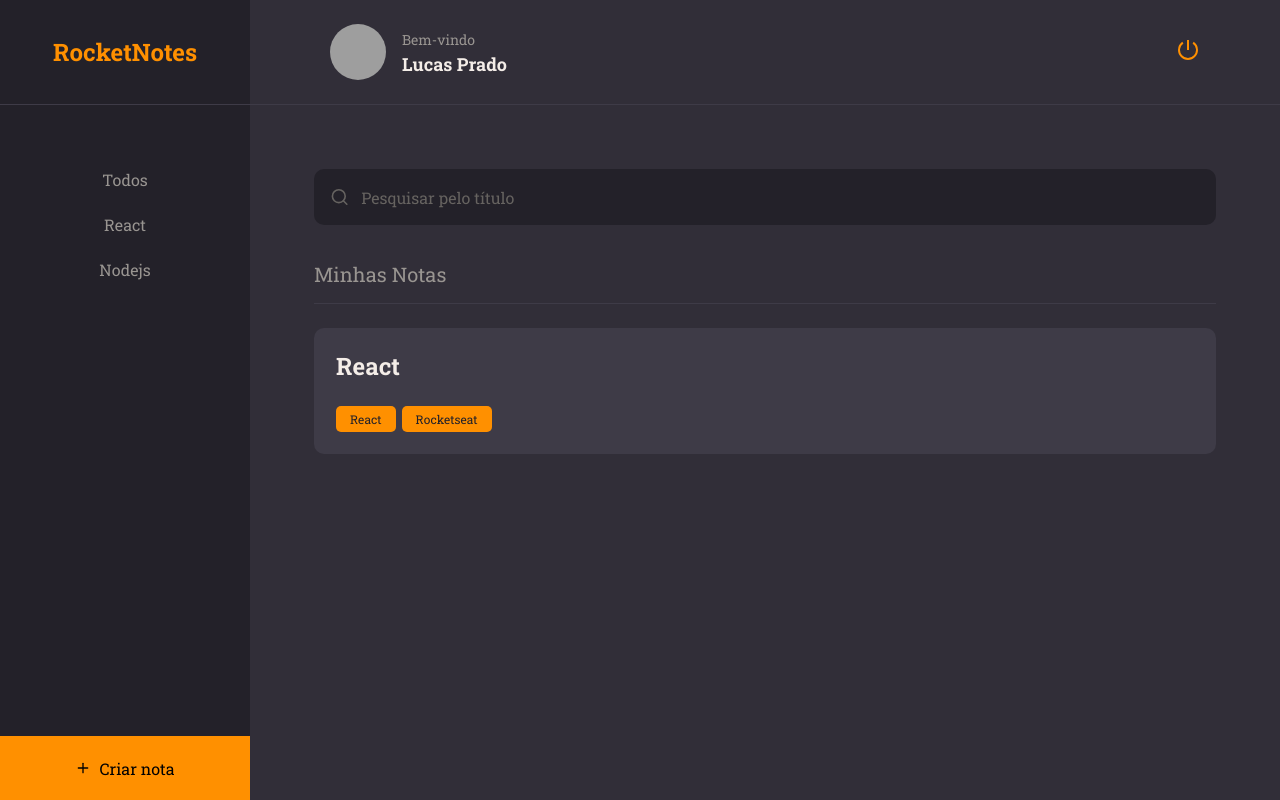
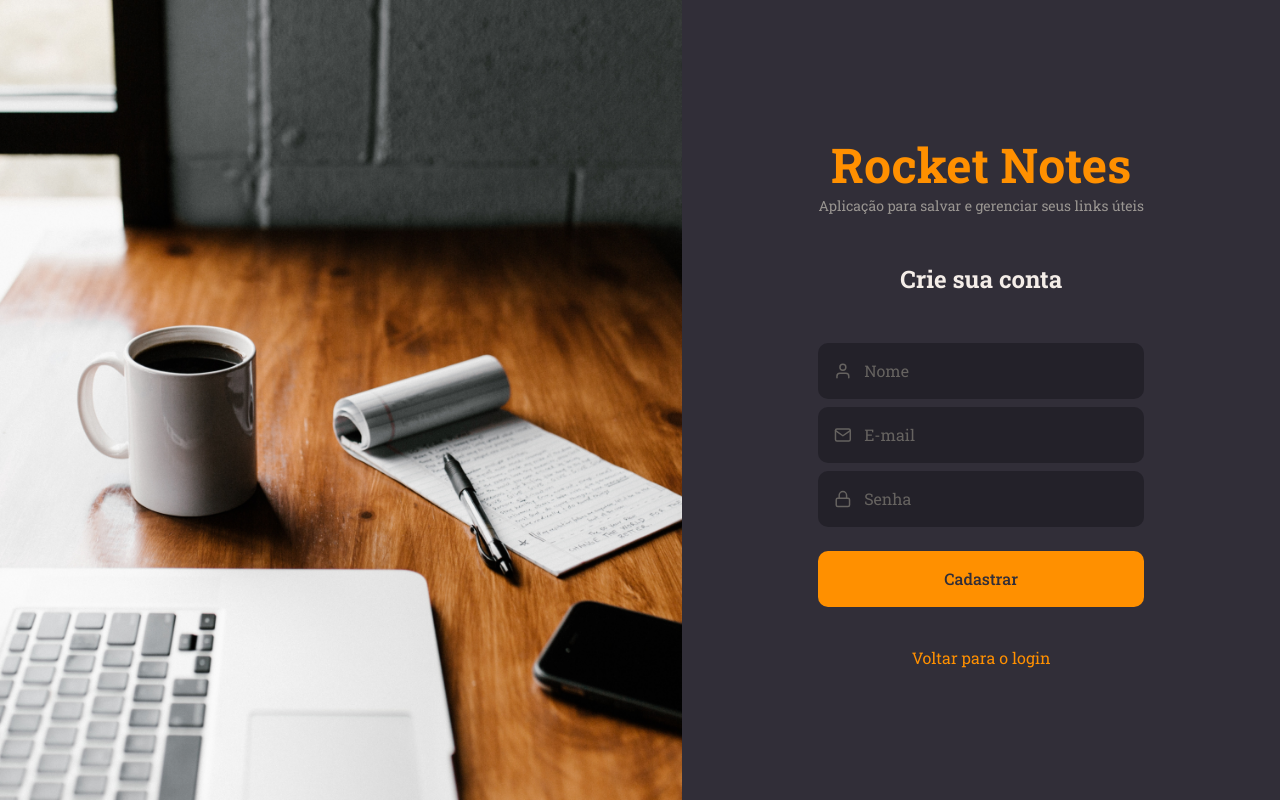
Before and after one commit to loadrp/rocketseat, a React (Vite) app in the folder Explorer_09-Front-end-react/rocketnotes/: page / in a window 1280 px wide. Built offline with nearby package versions, Linux system fonts and the light colour scheme; grey boxes are pictures that could not be loaded.

Commit message:
feat: sign in and sign up pages

```diff
--- a/Explorer_09-Front-end-react/rocketnotes/src/main.jsx
+++ b/Explorer_09-Front-end-react/rocketnotes/src/main.jsx
@@ -4,6 +4,7 @@ import {ThemeProvider} from 'styled-components'
 import theme from './styles/theme'
 import GlobalStyles from './styles/global'
 import {Home} from './pages/Home'
+import {SignUp} from './pages/SignUp'
 
 
 ReactDOM.createRoot(document.getElementById('root')).render(
@@ -11,7 +12,7 @@ ReactDOM.createRoot(document.getElementById('root')).render(
   <React.StrictMode >
     <ThemeProvider theme={theme}>
     <GlobalStyles/>
-    <Home />
+    <SignUp />
     </ThemeProvider>
   </React.StrictMode>
 )
--- /dev/null
+++ b/Explorer_09-Front-end-react/rocketnotes/src/pages/SignIn/styles.js
@@ -0,0 +1,45 @@
+import styled from "styled-components";
+import  backgroundImg from '../../assets/background.png'
+
+export const Container = styled.div`
+  height: 100vh;
+  display: flex;
+  align-items: stretch;
+
+`;
+
+export const Form = styled.form`
+  padding: 0 136rem;
+
+  display: flex;
+  flex-direction: column;
+  justify-content: center;
+  align-items: center;
+
+  text-align: center;
+
+  >h1{
+    font-size: 48rem;
+    color: ${({theme})=> theme.COLORS.ORANGE};
+
+  }
+  >h2{
+    font-size: 24rem;
+    margin: 0 48rem;
+  }
+  >p{
+    font-size: 14rem;
+    color: ${({theme})=> theme.COLORS.GRAY_100};
+  }
+  >a{
+    color: ${({theme})=> theme.COLORS.ORANGE};
+    margin-top: 40rem;
+  }
+
+`;
+
+export const Background = styled.div`
+  flex:1;
+  background: url(${backgroundImg}) no-repeat center center;
+  background-size: cover;
+`;
--- /dev/null
+++ b/Explorer_09-Front-end-react/rocketnotes/src/pages/SignUp/index.jsx
@@ -0,0 +1,28 @@
+import { Container, Form, Background} from "./styles";
+import { Input } from "../../components/Input";
+import { Button } from '../../components/Button'
+import { FiLock, FiLogIn, FiMail, FiUser } from "react-icons/fi";
+
+export function SignUp(){
+  return(
+    <Container>
+      <Background/>
+      <Form>
+        <h1>Rocket Notes</h1>
+        <p>Aplicação para salvar e gerenciar seus links úteis</p>
+        <h2>Crie sua conta</h2>
+        <Input placeholder="Nome" type="text" icon={FiUser}/>
+        <Input placeholder="E-mail" type="text" icon={FiMail}/>
+        <Input placeholder="Senha" type="password" icon={FiLock}/>
+
+        <Button title="Cadastrar"/>
+        <a href="#">Voltar para o login</a>
+
+      </Form>
+
+
+
+    </Container>
+
+  );
+}
--- /dev/null
+++ b/Explorer_09-Front-end-react/rocketnotes/src/pages/SignUp/styles.js
@@ -0,0 +1,45 @@
+import styled from "styled-components";
+import  backgroundImg from '../../assets/background.png'
+
+export const Container = styled.div`
+  height: 100vh;
+  display: flex;
+  align-items: stretch;
+
+`;
+
+export const Form = styled.form`
+  padding: 0 136rem;
+
+  display: flex;
+  flex-direction: column;
+  justify-content: center;
+  align-items: center;
+
+  text-align: center;
+
+  >h1{
+    font-size: 48rem;
+    color: ${({theme})=> theme.COLORS.ORANGE};
+
+  }
+  >h2{
+    font-size: 24rem;
+    margin: 48rem 0;
+  }
+  >p{
+    font-size: 14rem;
+    color: ${({theme})=> theme.COLORS.GRAY_100};
+  }
+  >a{
+    color: ${({theme})=> theme.COLORS.ORANGE};
+    margin-top: 40rem;
+  }
+
+`;
+
+export const Background = styled.div`
+  flex:1;
+  background: url(${backgroundImg}) no-repeat center center;
+  background-size: cover;
+`;
```
Also changed, not shown: Explorer_09-Front-end-react/rocketnotes/src/pages/SignIn/index.jsx (added, +25 -0 lines), Explorer_09-Front-end-react/rocketnotes/src/assets/background.png (added).
